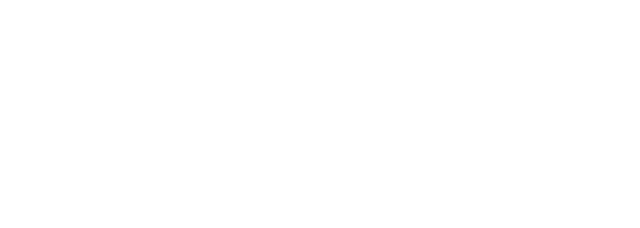
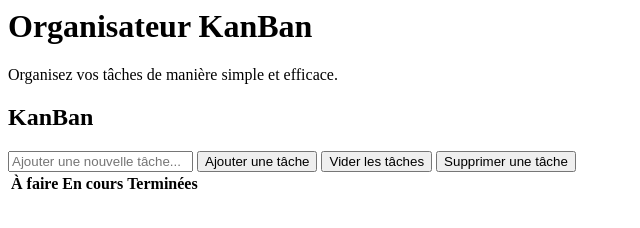
Before and after one commit to Arinfo-DWWM-2024-2025-DB/KanBan-Project, a plain HTML site: page index.html in a window 1280 px wide. Shown: the whole page, without its empty margins (0-640 px from the left). Drawn offline with Linux system fonts and the light colour scheme.

Commit message:
Upgrade-of-html
deuxième version de html, il manquai juste le tableau en colonnes

```diff
--- a/index.html
+++ b/index.html
@@ -1,13 +1,69 @@
-<!DOCTYPE html>
-<html lang="en">
-<head>
-    <meta charset="UTF-8">
-    <meta name="viewport" content="width=device-width, initial-scale=1.0">
-    <title>Document</title>
-    <script src="/js/script.js"></script>
-    <link rel="stylesheet" href="./css/style.css">
-</head>
-<body>
+<!--Main-->
+<main> <!-- Zone principale de l'application -->
 
-</body>
-</html>
+    <!--titre-->
+    <div class="header"> <!-- En-tête de l'application -->
+        <h1>Organisateur KanBan</h1> <!-- Titre principal -->
+        <p>Organisez vos tâches de manière simple et efficace.</p> <!-- Slogan -->
+    </div>
+
+    <!--KanBan-->
+    <div class="title"> <!-- Sous-titre ou rappel du nom Kanban -->
+        <h2>KanBan</h2>
+    </div>
+
+    <!--Barre de gestion des tâches-->
+    <div id="task-controls"> <!-- Zone de saisie et gestion des tâches -->
+        <input type="text" id="task-input" placeholder="Ajouter une nouvelle tâche..."> <!-- Champ texte pour nouvelle tâche -->
+        <button id="add-task-button">Ajouter une tâche</button> <!-- Bouton d'ajout -->
+        <button id="clear-tasks-button">Vider les tâches</button> <!-- Bouton pour tout supprimer -->
+        <button id="delete-tasks-button">Supprimer une tâche</button> <!-- Bouton pour en supprimer une (fonction à définir) -->
+    </div>
+
+    <!--Section Columnes du Kanban-->
+    <section id="kanban-section"> <!-- Section principale Kanban -->
+        <div class="kanban-container"> <!-- Conteneur global des colonnes -->
+
+            <!--Section Colonnes du Kanban (en tableau)-->
+<!-- Tableau Kanban -->
+        <section id="kanban-section"> <!-- Zone principale du tableau Kanban -->
+            <table class="kanban-table"> <!-- Structure tableau -->
+                <thead>
+                    <tr>
+                        <!-- Titres des colonnes -->
+                        <th id="do">À faire</th>
+                        <th id="process">En cours</th>
+                        <th id="completed">Terminées</th>
+                    </tr>
+                </thead>
+                <tbody>
+                    <tr>
+                        <!-- Cellule : Liste des tâches à faire -->
+                        <td>
+                            <ul id="todo-list">
+                                <!-- Tâches dynamiques JS -->
+                            </ul>
+                        </td>
+
+                        <!-- Cellule : Liste des tâches en cours -->
+                        <td>
+                            <ul id="in-progress-list">
+                                <!-- Tâches dynamiques JS -->
+                            </ul>
+                        </td>
+
+                        <!-- Cellule : Liste des tâches terminées -->
+                        <td>
+                            <ul id="done-list">
+                                <!-- Tâches dynamiques JS -->
+                            </ul>
+                        </td>
+                    </tr>
+                </tbody>
+            </table>
+        </section>
+            <!-- Fin de la section Kanban -->
+
+        </div>
+    </section>
+</main>
```
